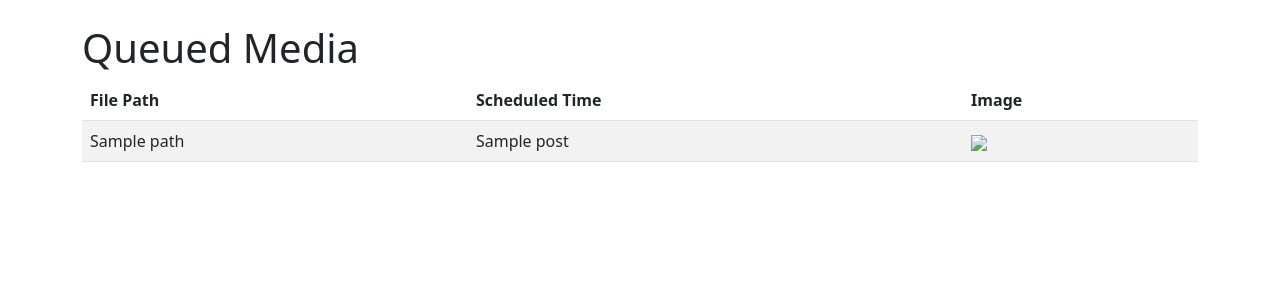
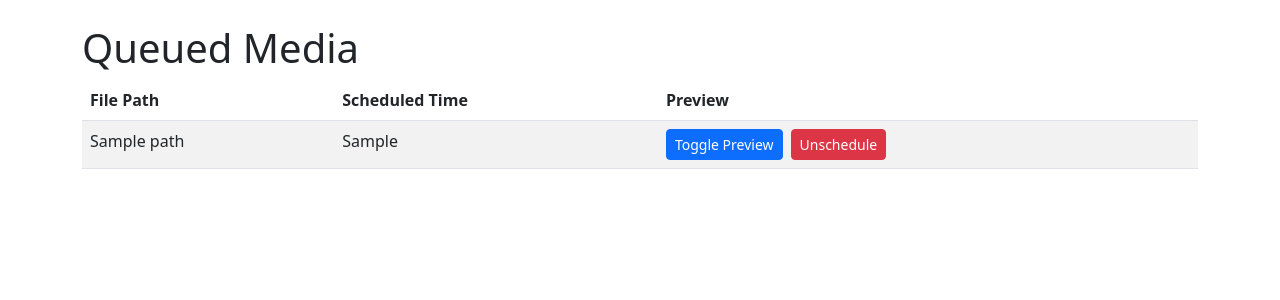
Before and after one commit to ooodnakov/telegram_meme_autoposter, a FastAPI app: template telegram_auto_poster/web/templates/queue.html in a window 1280 px wide. Shown: the part 56-356 px from the top of the page. Run offline with FastAPI, Linux system fonts and the light colour scheme; the template is opened without the code that fills it: most values are stand-ins (such as "Sample title", 1, 10 or a date in 2020); parts of the project's set-up code (start-up, migrations or seed data) failed here and were passed over.

Commit message:
Feat(web): Implement queue management page with unschedule and previews

```diff
--- a/telegram_auto_poster/web/app.py
+++ b/telegram_auto_poster/web/app.py
@@ -4,13 +4,15 @@ import asyncio
 import datetime
 from pathlib import Path
 
-from fastapi import FastAPI, Request
+import mimetypes
+
+from fastapi import FastAPI, Request, Form
 from fastapi.concurrency import run_in_threadpool
-from fastapi.responses import HTMLResponse
+from fastapi.responses import HTMLResponse, RedirectResponse
 from fastapi.templating import Jinja2Templates
 
 from telegram_auto_poster.config import BUCKET_MAIN, CONFIG
-from telegram_auto_poster.utils.db import get_scheduled_posts
+from telegram_auto_poster.utils.db import get_scheduled_posts, remove_scheduled_post
 from telegram_auto_poster.utils.stats import stats
 from telegram_auto_poster.utils.storage import storage
 
@@ -27,13 +29,42 @@ async def index(request: Request) -> HTMLResponse:
 @app.get("/queue", response_class=HTMLResponse)
 async def queue(request: Request) -> HTMLResponse:
     raw_posts = await run_in_threadpool(get_scheduled_posts)
-    posts = []
+    posts: list[dict] = []
     for path, ts in raw_posts:
         url = await storage.get_presigned_url(path)
-        if url:
-            posts.append((path, datetime.datetime.fromtimestamp(ts).isoformat(), url))
+        if not url:
+            continue
+
+        # Derive media information for proper embedding in template
+        mime, _ = mimetypes.guess_type(path)
+        is_video = path.startswith("videos/") or (mime or "").startswith("video/")
+        is_image = path.startswith("photos/") or (mime or "").startswith("image/")
+
+        posts.append(
+            {
+                "path": path,
+                "ts": datetime.datetime.fromtimestamp(ts).isoformat(),
+                "url": url,
+                "mime": mime or ("video/mp4" if is_video else None),
+                "is_video": is_video,
+                "is_image": is_image,
+            }
+        )
+
     context = {"request": request, "posts": posts}
     return templates.TemplateResponse("queue.html", context)
+
+
+@app.post("/queue/unschedule")
+async def unschedule(path: str = Form(...)) -> RedirectResponse:
+    await run_in_threadpool(remove_scheduled_post, path)
+    try:
+        if await storage.file_exists(path, BUCKET_MAIN):
+            await storage.delete_file(path, BUCKET_MAIN)
+    except Exception:
+        # Best-effort delete; still redirect to keep UX smooth
+        pass
+    return RedirectResponse(url="/queue", status_code=303)
 
 
 @app.get("/stats", response_class=HTMLResponse)
--- a/telegram_auto_poster/web/templates/base.html
+++ b/telegram_auto_poster/web/templates/base.html
@@ -38,5 +38,8 @@
 
 <script src="https://cdn.jsdelivr.net/npm/@popperjs/core@2.11.8/dist/umd/popper.min.js"></script>
 <script src="https://cdn.jsdelivr.net/npm/bootstrap@5.3.0/dist/js/bootstrap.min.js"></script>
+<script>
+// Keep minimal JS; rely on native video fullscreen control
+</script>
 </body>
 </html>
--- a/telegram_auto_poster/web/templates/queue.html
+++ b/telegram_auto_poster/web/templates/queue.html
@@ -8,20 +8,40 @@
             <tr>
                 <th scope="col">File Path</th>
                 <th scope="col">Scheduled Time</th>
-                <th scope="col">Image</th>
+                <th scope="col">Preview</th>
             </tr>
         </thead>
         <tbody>
-            {% for path, ts, url in posts %}
+            {% for p in posts %}
             <tr>
-                <td>{{ path }}</td>
-                <td>{{ ts }}</td>
+                <td>{{ p.path }}</td>
+                <td>{{ p.ts }}</td>
                 <td>
-                    {% if path.startswith('videos/') %}
-                        <a href="{{ url }}" target="_blank">View Video</a>
-                    {% else %}
-                        <img src="{{ url }}" class="img-fluid" style="max-width: 200px;">
-                    {% endif %}
+                    <div class="d-flex align-items-center gap-2 flex-wrap">
+                        <button class="btn btn-sm btn-primary" type="button"
+                                data-bs-toggle="collapse"
+                                data-bs-target="#preview-{{ loop.index0 }}"
+                                aria-expanded="false"
+                                aria-controls="preview-{{ loop.index0 }}">
+                            Toggle Preview
+                        </button>
+                        <form method="post" action="/queue/unschedule" onsubmit="return confirm('Unschedule this item?');">
+                            <input type="hidden" name="path" value="{{ p.path }}" />
+                            <button class="btn btn-sm btn-danger" type="submit">Unschedule</button>
+                        </form>
+                    </div>
+                    <div class="collapse mt-2" id="preview-{{ loop.index0 }}">
+                        {% if p.is_video %}
+                            <video class="queue-video" controls preload="none" playsinline style="max-width: 220px; max-height: 180px;">
+                                <source src="{{ p.url }}" {% if p.mime %}type="{{ p.mime }}"{% endif %} />
+                                Your browser does not support the video tag.
+                            </video>
+                        {% elif p.is_image %}
+                            <img src="{{ p.url }}" loading="lazy" class="img-fluid" style="max-width: 220px; max-height: 180px; object-fit: contain;" alt="preview">
+                        {% else %}
+                            <a href="{{ p.url }}" target="_blank" rel="noopener noreferrer">Open</a>
+                        {% endif %}
+                    </div>
                 </td>
             </tr>
             {% endfor %}
```
